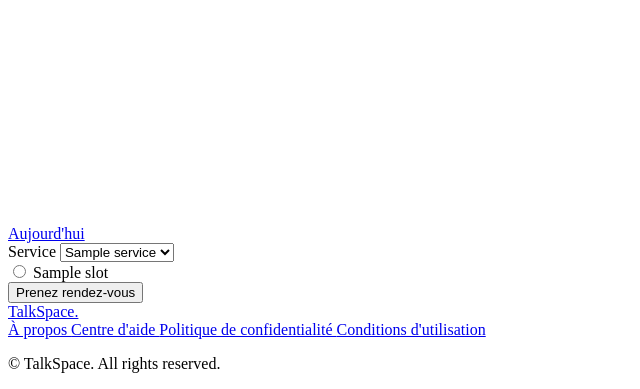
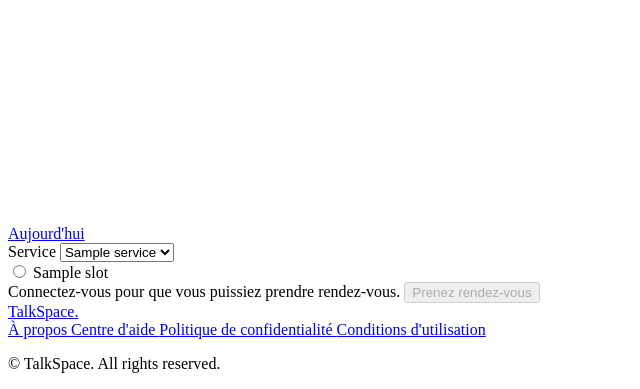
Before and after one commit to mustaphaboudouch/talkspace, a Symfony app: template templates/public/doctors/show.html.twig in a window 1280 px wide. Shown: the part 4193-4582 px from the top of the page, without its empty margins (0-640 px from the left). Run offline with Twig, Linux system fonts and the light colour scheme; the template is opened without the code that fills it: most values are stand-ins (such as "Sample title", 1, 10 or a date in 2020); grey boxes marked "Sample" are stand-in pictures; some libraries are stand-ins or nearby versions.

Commit message:
fix: fix booking form accessibility

```diff
--- a/templates/public/doctors/index.html.twig
+++ b/templates/public/doctors/index.html.twig
@@ -46,7 +46,7 @@
                             )
                             }}"
                             class="mt-4 flex items-center gap-2 rounded-md border border-transparent bg-indigo-600 py-2 px-4 text-sm font-medium text-white hover:bg-indigo-700 focus:outline-none focus:ring-2 focus:ring-indigo-500 focus:ring-offset-2 md:mt-0">
-                            <span>Prenez rendez-vous</span>
+                            <span>Voir les disponibilités</span>
                             <svg xmlns="http://www.w3.org/2000/svg"
                                 fill="none"
                                 viewBox="0 0 24 24"
--- a/templates/public/doctors/show.html.twig
+++ b/templates/public/doctors/show.html.twig
@@ -115,10 +115,21 @@
                     {% endfor %}
                 </div>
                 <div class="flex justify-end border-t border-gray-300 px-6 py-4">
-                    <button type="submit"
-                        class="rounded-md border border-transparent bg-indigo-600 py-2 px-4 text-sm font-medium text-white hover:bg-indigo-700 focus:outline-none focus:ring-2 focus:ring-indigo-500 focus:ring-offset-2">
-                        Prenez rendez-vous
-                    </button>
+                    {% if app.user %}
+                        <button type="submit"
+                            class="rounded-md border border-transparent bg-indigo-600 py-2 px-4 text-sm font-medium text-white hover:bg-indigo-700 focus:outline-none focus:ring-2 focus:ring-indigo-500 focus:ring-offset-2">
+                            Prenez rendez-vous
+                        </button>
+                    {% else %}
+                        <span class="mr-2 text-xs text-gray-500">
+                            Connectez-vous pour que vous puissiez prendre
+                            rendez-vous.
+                        </span>
+                        <button disabled
+                            class="cursor-not-allowed rounded-md border border-transparent bg-indigo-600 py-2 px-4 text-sm font-medium text-white opacity-50">
+                            Prenez rendez-vous
+                        </button>
+                    {% endif %}
                 </div>
             </form>
         </div>
```
